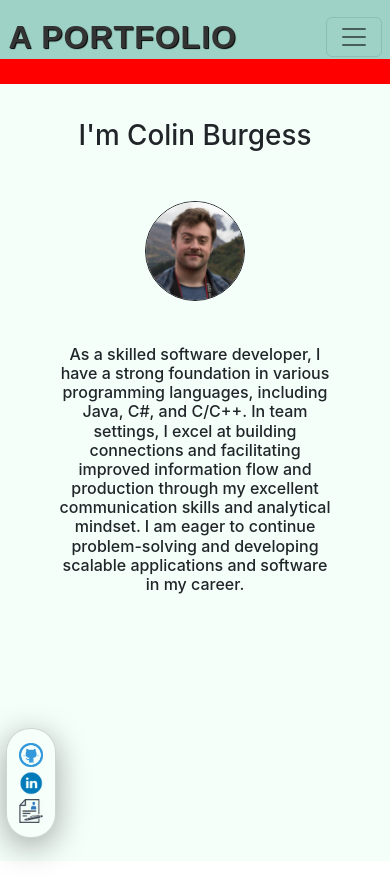
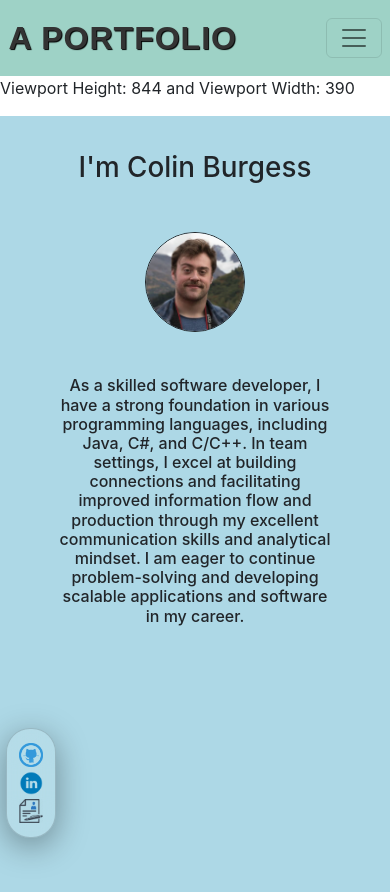
Before and after one commit to C0C0Barbet/portfolio-frontend, a React (Create React App) app: page / in a window 390 px wide. Before the commit the page ends 861 px from the top, so only its background shows below. Built offline with nearby package versions, Linux system fonts and the light colour scheme.

Commit message:
Various CSS changes

```diff
--- a/package.json
+++ b/package.json
@@ -11,6 +11,7 @@
     "@testing-library/react": "^13.4.0",
     "@testing-library/user-event": "^13.5.0",
     "bootstrap": "^5.2.3",
+    "json5": ">=2.2.2",
     "react": "^18.2.0",
     "react-bootstrap": "^2.6.0",
     "react-dom": "^18.2.0",
@@ -30,8 +31,7 @@
   },
   "eslintConfig": {
     "extends": [
-      "react-app",
-      "react-app/jest"
+      "react-app"
     ]
   },
   "browserslist": {
--- a/src/App.js
+++ b/src/App.js
@@ -1,46 +1,13 @@
-import React, {useEffect, useState} from "react";
+import React from "react";
 import './App.css';
 import RoutingInfo from "./components/navbar/routing/RoutingInfo";
 
 
 const App = () => {
-    const [aspectRatio, setAspectRatio] = useState(null);
-    const [nineByNine, setNineByNine] = useState(9 / 19);
-    const [nineByTwe, setNineByTwe] = useState(9 / 21);
 
-    useEffect(() => {
-        const updateAspectRatio = () => {
-            setAspectRatio(window.screen.width / window.screen.height);
-        };
-        updateAspectRatio();
-        window.addEventListener('resize', updateAspectRatio);
-        return () => {
-            window.removeEventListener('resize', updateAspectRatio);
-        };
-    }, []);
-
-    const [isInitialRender, setIsInitialRender] = useState(true);
-
-    useEffect(() => {
-        setIsInitialRender(false);
-    }, []);
-
-    if (aspectRatio < 9 / 21 && aspectRatio > 9 / 19) {
-        return (
-            <div>
-                <p>
-                    Current aspect ratio: {aspectRatio}
-                </p>
-                <RoutingInfo isInitialRender={isInitialRender}/>
-            </div>
-        );
-    } else {
-        return (
-            <div>
-                <RoutingInfo isInitialRender={isInitialRender}/>
-            </div>
-        );
-    }
+    return (
+        <RoutingInfo/>
+    )
 }
 
 export default App;
--- a/src/components/navbar/NewNavBarStyling.css
+++ b/src/components/navbar/NewNavBarStyling.css
@@ -1,11 +1,18 @@
 .body {
     display: flex;
     justify-content: center;
-    background: mintcream;
+    background: lightblue;
     margin: 0;
     padding: 0;
     min-height: 92vh;
     overflow-y: auto;
+}
+
+.nav-header {
+    font-family: sans-serif;
+    background: #9ED2C6;
+    text-shadow: 1px 1px 1px black;
+    min-height: 9vh;
 }
 
 .navBarMain {
@@ -15,7 +22,7 @@
     padding: clamp(5px, 1vh, 20px);
     width: 100%;
     box-sizing: border-box;
-    height: 7vh;
+    height: 9vh;
     z-index: 999;
 }
 
@@ -49,32 +56,23 @@
     background: #333;
     color: #9ED2C6;
     padding: 0 25px;
-    border-radius: 10px;
 }
 
-.nav-header {
-    font-family: sans-serif;
-    font-size: 32px;
-    background: #9ED2C6;
-    text-shadow: 1px 1px 1px black;
-    min-height: 8dvh;
-}
+@media only screen and (max-width: 576px) {
 
-@media (min-aspect-ratio: 9/21) and (max-aspect-ratio: 9/19) {
-
-    .nav-header {
-        font-family: sans-serif;
-        font-size: 32px;
-        background: red;
-        text-shadow: 1px 1px 1px black;
-        min-height: 10dvh;
+    .navBarMain {
+        background: #9ED2C6;
+        display: flex;
+        align-items: center;
+        padding: clamp(5px, 1vh, 20px);
+        width: 100%;
+        box-sizing: border-box;
+        height: 9vh;
+        z-index: 999;
     }
-}
-
-@media only screen and (max-width: 767px) {
 
     .nav-link {
-        font-size: 1.2rem;
+        font-size: 1.2em;
         text-transform: uppercase;
         font-weight: 600;
         transition: none;
@@ -82,17 +80,25 @@
     }
 
     .nav-link:hover {
-        background: #333;
+        background: #9ED2C6;
         color: mintcream;
         padding: 0 5px;
+    }
+
+    .nav-wording {
+        padding-left: 10px;
+        font-family: sans-serif;
+        font-size: clamp(0.8em, 2vw, 1.2em);
+        color: white;
+        text-shadow: 1px 1px 1px black;
+        background: #9ED2C6;
         border-radius: 5px;
     }
 }
 
 .nav-wording {
-    padding: 8px 13px;
     font-family: sans-serif;
-    font-size: 18px;
+    font-size: clamp(0.8em, 2vw, 1.2em);
     color: white;
     text-shadow: 1px 1px 1px black;
     background: #9ED2C6;
@@ -103,11 +109,3 @@
     background: #8CC1B9
 
 }
-
-.nav-header {
-    font-size: clamp(24px, 5vw, 32px);
-}
-
-.nav-wording {
-    font-size: clamp(16px, 3vw, 18px);
-}
--- a/src/components/navbar/routing/RoutingInfo.js
+++ b/src/components/navbar/routing/RoutingInfo.js
@@ -1,4 +1,4 @@
-import React, {useState} from "react";
+import React, {useEffect, useState} from "react";
 import {BrowserRouter as Router, Route, Routes} from "react-router-dom";
 import AboutMe from "../../../pages/about/aboutMe";
 import ProjectsPage from "../../../pages/projects/projectsPage";
@@ -10,6 +10,20 @@ import TestNavBar from "../testNavBar";
 const RoutingInfo = () => {
     const [childVariable, setChildVariable] = useState(null);
     const [originalVariable, setOriginalVariable] = useState(null);
+    const [width, setWidth] = useState(0);
+    const [height, setHeight] = useState(0);
+
+    useEffect(() => {
+        const handleResize = () => {
+            setWidth(window.innerWidth);
+            setHeight(window.innerHeight);
+        };
+
+        handleResize();
+        window.addEventListener('resize', handleResize);
+
+        return () => window.removeEventListener('resize', handleResize);
+    }, []);
 
     function handleChildVariable(newValue) {
         console.log("childVariable: " + childVariable);
@@ -23,6 +37,7 @@ const RoutingInfo = () => {
             <section className="nav-header">
                 <TestNavBar handleChildVariable={handleChildVariable}/>
             </section>
+            <p>Viewport Height: {height} and Viewport Width: {width}</p>
             <section className="body">
                 <Routes>
                     <Route
--- a/src/components/navbar/testNavBar.js
+++ b/src/components/navbar/testNavBar.js
@@ -16,7 +16,7 @@ const TestNavBar = ({handleChildVariable}) => {
     }, []);
 
     return (
-        <Navbar expanded={expanded} expand="md" className='navBarMain'>
+        <Navbar expanded={expanded} expand="sm" className='navBarMain'>
             <Navbar.Brand onClick={() => {
                 navigate('/', {state: {component: 'about'}});
                 handleChildVariable('about');
--- a/src/pages/projects/projectsPage.js
+++ b/src/pages/projects/projectsPage.js
@@ -52,10 +52,7 @@ const ProjectsPage = (props) => {
                             <img src={project.image} alt={project.title}/>
                         </div>
                         {openProject === project.title ? (
-                            <section
-                                className="expanded-project-view"
-                                ref={sectionRef}
-                            >
+                            <section className="expanded-project-view" ref={sectionRef}>
                                 <ProjectsView selectedProject={project.title} handleOpenProject={handleOpenProject}/>
                             </section>
                         ) : null}
--- a/src/pages/projects/subProjects/projectsView.js
+++ b/src/pages/projects/subProjects/projectsView.js
@@ -24,7 +24,9 @@ const ProjectsView = (props) => {
     return (
         <>
             {isMobile ? (
-                <Card>TODO</Card>
+                <Card>
+                    <div className="project-view-itch" dangerouslySetInnerHTML={{__html: project.itchLink}}/>
+                </Card>
             ) : (
                 <Card className="interior-project-page-view" key={project.id}>
                     <Card className="project-view-header">
@@ -48,7 +50,7 @@ const ProjectsView = (props) => {
                         <ProjectSelectedPhoto image={selectedImage}/>
                     </Card>
                     <Card className="project-view-description">
-                        <h4>
+                        <h4 className="project-view-description-header">
                             A little background
                         </h4>
                         <p className="project-view-description-text">
--- a/src/pages/projects/subProjects/utility/projectPageGrabber.js
+++ b/src/pages/projects/subProjects/utility/projectPageGrabber.js
@@ -48,7 +48,7 @@ export const ProjectPageGrabber = [
             'portfolio. That game is still not as complete as I would like however as I worked on it entirely on\n' +
             'my own, I am quite happy! Tower of Hanoi Redux is available on the Google Play Store and is\n' +
             'hosted on itch.io.\n',
-        itchLink: '<iframe src="https://itch.io/embed/1135151?linkback=true&amp;border_width=0" width="206" height="165" frameborder="0"><a href="https://c0c0barbet.itch.io/tower-of-hanoi-redux">Tower of Hanoi Redux by C0C0Barbet</a></iframe>'
+        itchLink: '<iframe src="https://itch.io/embed/1135151?border_width=0" width="550" height="165" frameborder="0"><a href="https://c0c0barbet.itch.io/tower-of-hanoi-redux">Tower of Hanoi Redux by C0C0Barbet</a></iframe>'
     },
     {
         id: 2,
@@ -58,11 +58,11 @@ export const ProjectPageGrabber = [
             'beginner’s game jam. I decided to reach out to a friend and try our luck with a simple 2D\n' +
             'platformer. The experience was fun and helped me learn how to work in a team and lead as my\n' +
             'friend had little experience with Unity. As the game was made in two weeks, forcing me out of my comfort zone. This game is hosted on itch.io and is also available on my online portfolio.\n',
-        itchLink: '<iframe src="https://itch.io/embed/1120184?border_width=0&amp;fg_color=000000" width="206" height="165" frameborder="0"><a href="https://vesiiy.itch.io/prison-escape">Prison Escape: Freedom Awaits by Vesiy, C0C0Barbet</a></iframe>'
+        itchLink: '<iframe src="https://itch.io/embed/1120184?border_width=0" width="550" height="165" frameborder="0"><a href="https://vesiiy.itch.io/prison-escape">Prison Escape: Freedom Awaits by Vesiy, C0C0Barbet</a></iframe>'
     },
     {
         id: 3, title: 'Working Title: Pandora\'s Box',
         imageSet: towerImages, description: 'soon',
-        itchLink: '<iframe src="https://itch.io/embed/1135151?linkback=true&amp;border_width=0" width="206" height="165" frameborder="0"><a href="https://c0c0barbet.itch.io/tower-of-hanoi-redux">Tower of Hanoi Redux by C0C0Barbet</a></iframe>'
+        itchLink: '<iframe src="https://itch.io/embed/1135151?border_width=0" width="550" height="165" frameborder="0"><a href="https://c0c0barbet.itch.io/tower-of-hanoi-redux">Tower of Hanoi Redux by C0C0Barbet</a></iframe>'
     }
 ];
```
Also changed, not shown: src/pages/projects/projectsStyling.css (+48 -16 lines), 1 other file (tests, documents, lock files or other folders).
